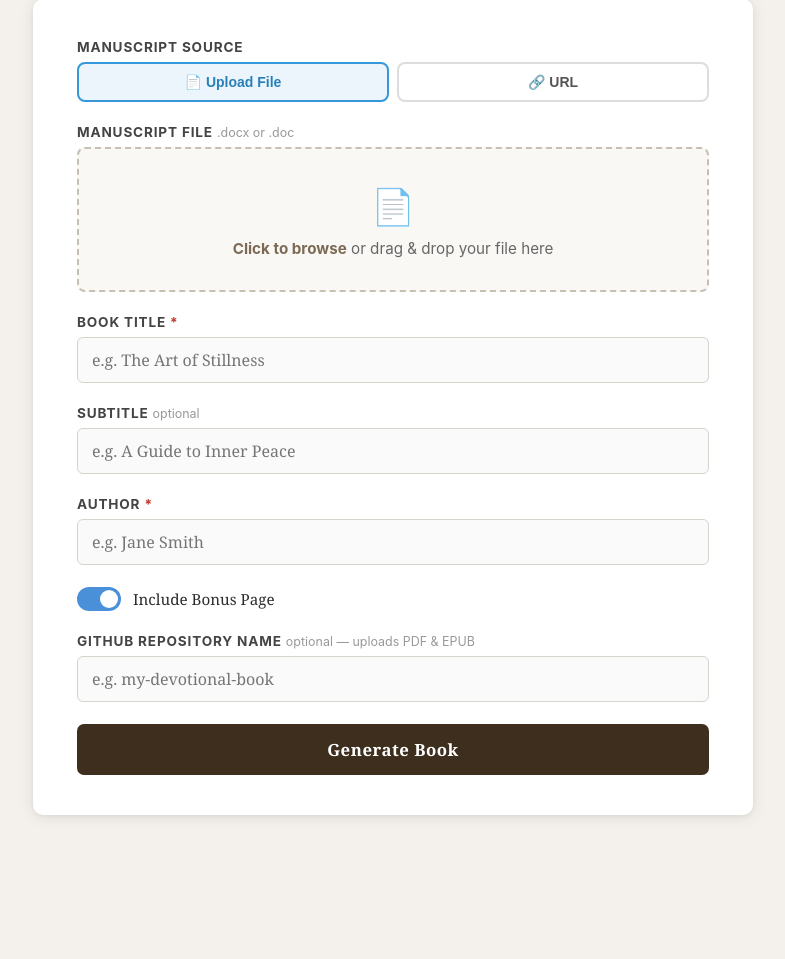
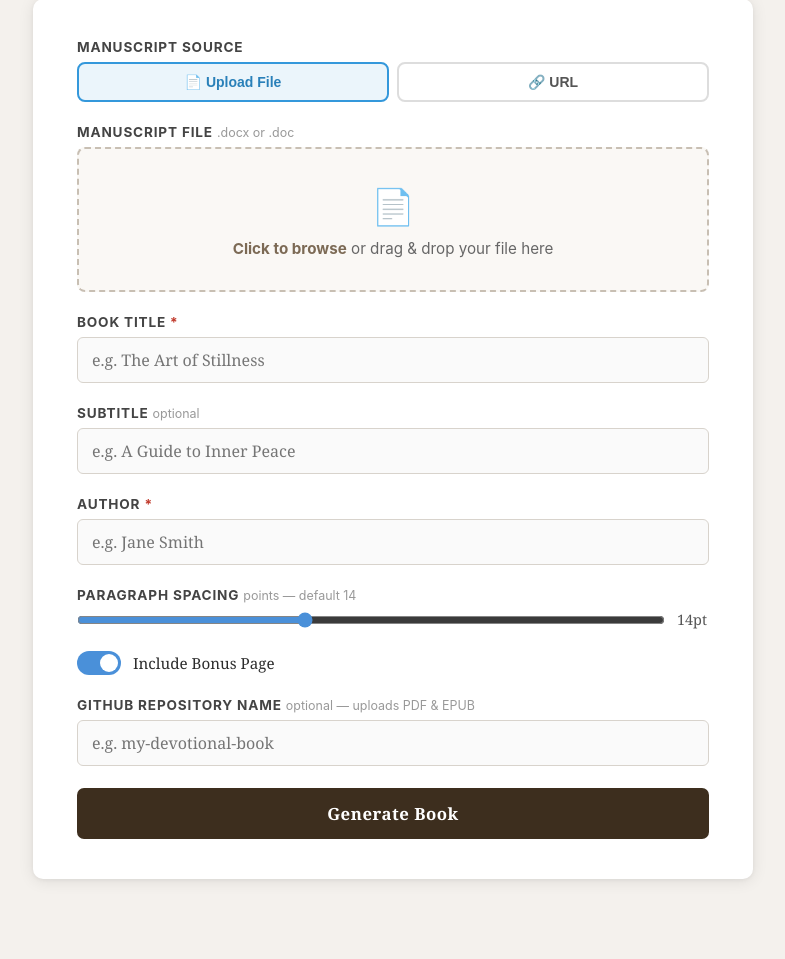
Before and after one commit to n1227snowpro/book-generator, a PHP site: page / in a window 1280 px wide. Shown: the part 153-1112 px from the top of the page, without its empty margins (247-1032 px from the left). Before the commit the page ends 971 px from the top, so only its background shows below. Run offline with PHP 8.4, Linux system fonts and the light colour scheme.

Commit message:
Add paragraph spacing control (UI slider + --para-spacing flag, default 14pt)

```diff
--- a/index.php
+++ b/index.php
@@ -167,7 +167,8 @@ if ($_SERVER['REQUEST_METHOD'] === 'POST' && isset($_SERVER['HTTP_X_REQUESTED_WI
     $author   = trim($_POST['author']   ?? '');
     $subtitle = trim($_POST['subtitle'] ?? '');
     $gh_repo  = trim($_POST['gh_repo']  ?? '');
-    $no_bonus = isset($_POST['no_bonus']) && $_POST['no_bonus'] === '1';
+    $no_bonus     = isset($_POST['no_bonus']) && $_POST['no_bonus'] === '1';
+    $para_spacing = max(4, min(30, (int)($_POST['para_spacing'] ?? 14)));
 
     if (empty($title)) {
         $response['error'] = 'Book title is required.';
@@ -259,6 +260,10 @@ if ($_SERVER['REQUEST_METHOD'] === 'POST' && isset($_SERVER['HTTP_X_REQUESTED_WI
     }
     if ($no_bonus) {
         $cmd_parts[] = '--no-bonus';
+    }
+    if ($para_spacing !== 14) {
+        $cmd_parts[] = '--para-spacing';
+        $cmd_parts[] = (string)$para_spacing;
     }
     $cmd = implode(' ', $cmd_parts) . ' 2>&1';
 
@@ -660,6 +665,18 @@ if ($_SERVER['REQUEST_METHOD'] === 'POST' && isset($_SERVER['HTTP_X_REQUESTED_WI
         <input type="text" id="author" name="author" placeholder="e.g. Jane Smith" required>
       </div>
 
+      <!-- Paragraph Spacing -->
+      <div class="form-group">
+        <label for="para_spacing">Paragraph Spacing <span class="opt">points — default 14</span></label>
+        <div style="display:flex; align-items:center; gap:12px;">
+          <input type="range" id="para_spacing" name="para_spacing"
+            min="4" max="30" step="1" value="14"
+            style="flex:1; accent-color:#4a90d9;"
+            oninput="document.getElementById('para_spacing_val').textContent=this.value+'pt'">
+          <span id="para_spacing_val" style="min-width:32px; font-size:0.9rem; color:#555;">14pt</span>
+        </div>
+      </div>
+
       <!-- Bonus Page Toggle -->
       <div class="form-group" style="display:flex; align-items:center; gap:12px;">
         <input type="hidden" id="bonus_toggle" name="no_bonus" value="0">
```
Also changed, not shown: 1 other file.
